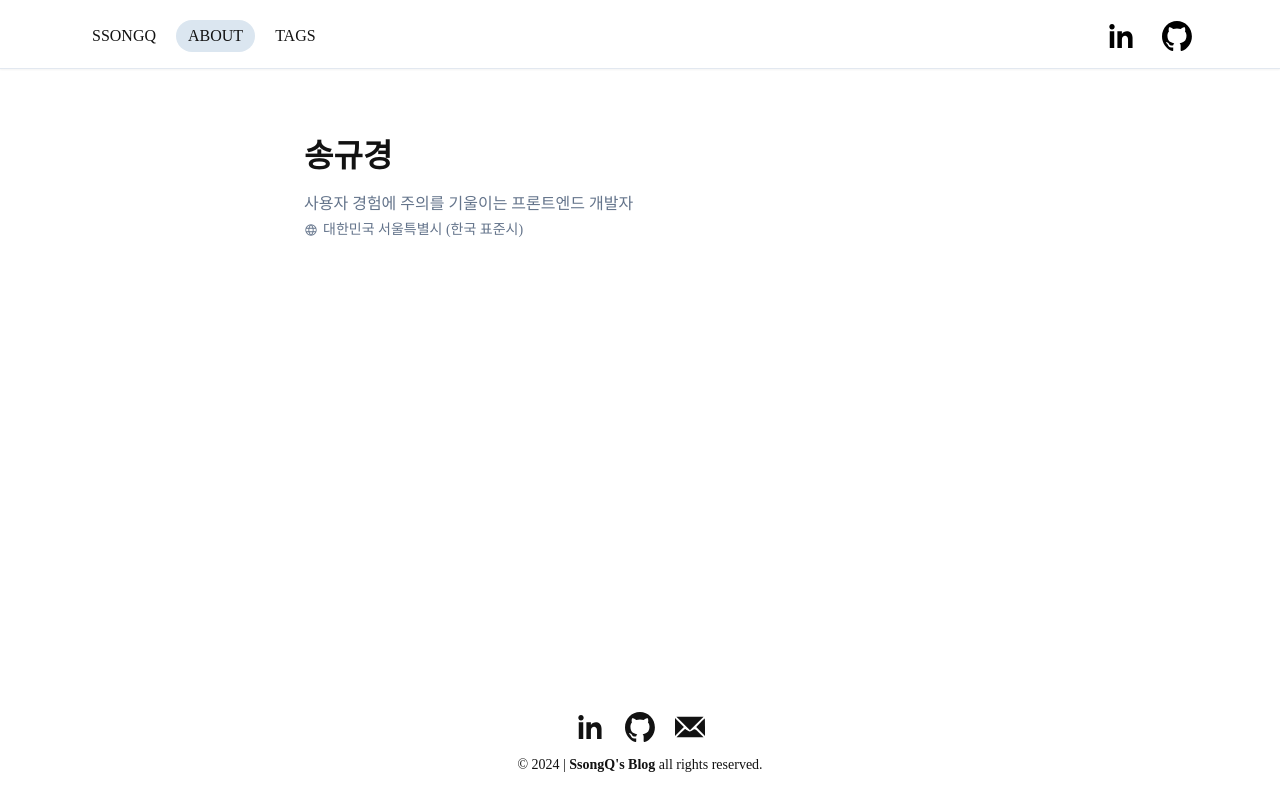
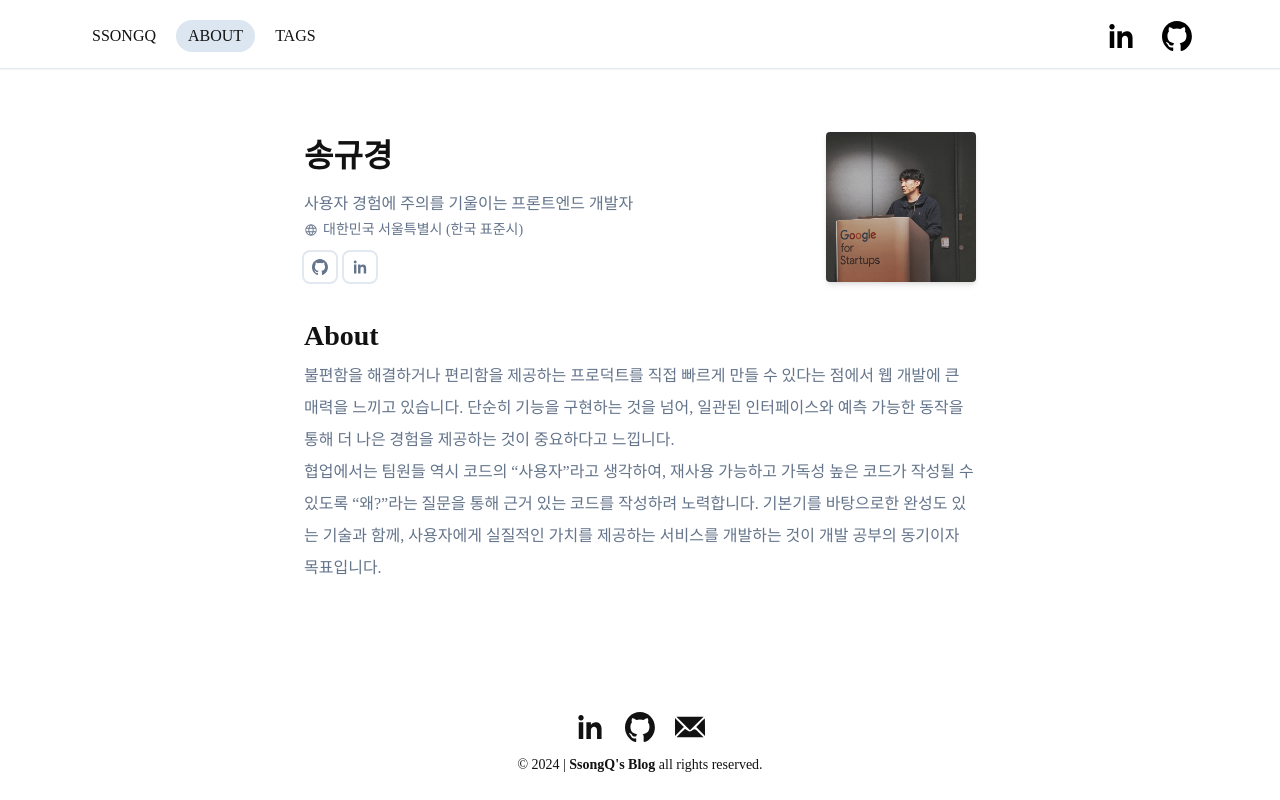
Before and after one commit to SsongQ-92/ssongq.blog, a Next.js app: page /about/ko in a window 1280 px wide. Built offline with nearby package versions, Linux system fonts and the light colour scheme; a web font is replaced by a local one.

Commit message:
✨ [Feat] About 페이지 인적사항 및 About 구현

```diff
--- a/next.config.mjs
+++ b/next.config.mjs
@@ -1,6 +1,9 @@
 /** @type {import('next').NextConfig} */
 const nextConfig = {
   transpilePackages: ['next-mdx-remote'],
+  images: {
+    domains: ['avatars.githubusercontent.com'],
+  },
 };
 
 export default nextConfig;
--- a/package.json
+++ b/package.json
@@ -16,6 +16,7 @@
     "@mdx-js/react": "^3.1.0",
     "@next/mdx": "^14.2.15",
     "@next/third-parties": "^14.2.15",
+    "@radix-ui/react-dialog": "^1.1.6",
     "@types/glob": "^8.1.0",
     "@types/mdx": "^2.0.13",
     "@vercel/analytics": "^1.3.1",
--- a/src/app/about/_components/AboutPage.tsx
+++ b/src/app/about/_components/AboutPage.tsx
@@ -1,8 +1,11 @@
 import { Metadata } from 'next';
+import Image from 'next/image';
 
 import IconGlobe from '@/components/icon/Globe';
+import Button from '@/components/ui/Button';
 import Section from '@/components/ui/Section';
 import { RESUME_DATA } from '@/data/resume-data';
+import { cn } from '@/lib/utils';
 
 export function generateMetadata(): Metadata {
   return {
@@ -32,8 +35,34 @@ export default function AboutPage() {
                 {RESUME_DATA.location}
               </a>
             </p>
+            <div className='flex justify-center gap-x-8 pt-3 text-14 text-muted-foreground sm:justify-start print:hidden'>
+              {RESUME_DATA.contact.social.map((social) => (
+                <Button key={social.name} className='size-30' intent='outline' size-='icon'>
+                  <a href={social.url} target='_blank' rel='noreferrer'>
+                    <social.icon className='size-16 fill-muted-foreground' />
+                  </a>
+                </Button>
+              ))}
+            </div>
+          </div>
+
+          <div className='flex-shrink-0 w-150 h-150 rounded-sm overflow-hidden shadow-md'>
+            <Image
+              src={RESUME_DATA.avatarUrl}
+              alt={RESUME_DATA.name}
+              width={150}
+              height={150}
+              quality={100}
+              priority
+            />
           </div>
         </div>
+        <Section>
+          <h2 className='text-28 font-bold'>About</h2>
+          <p className='text-pretty leading-8 text-muted-foreground print:text-[12px] sm:whitespace-pre-wrap whitespace-normal'>
+            {RESUME_DATA.summary}
+          </p>
+        </Section>
       </Section>
     </main>
   );
--- a/src/components/ui/Button.tsx
+++ b/src/components/ui/Button.tsx
@@ -11,7 +11,7 @@ const buttonVariants = cva(
         default: 'bg-primary text-primary-foreground hover:bg-primary/90',
         destructive: 'bg-destructive text-destructive-foreground hover:bg-destructive/90',
         outline:
-          'outline outline-input outline-4 bg-background hover:bg-accent hover:text-accent-foreground',
+          'outline outline-input outline-2 bg-background hover:bg-accent hover:text-accent-foreground',
         secondary: 'bg-secondary text-secondary-foreground hover:bg-secondary/80',
         ghost: 'hover:bg-accent hover:text-accent-foreground',
         link: 'text-primary underline-offset-4 hover:underline',
--- a/src/data/resume-data.ts
+++ b/src/data/resume-data.ts
@@ -9,8 +9,8 @@ export const RESUME_DATA = {
   locationLink: 'https://www.google.com/maps/place/seoul',
   about: '사용자 경험에 주의를 기울이는 프론트엔드 개발자',
   summary:
-    '불편함을 해결하거나 편리함을 제공하는 프로덕트를 직접 빠르게 만들 수 있다는 점에서 웹 개발에 큰 매력을 느끼고 있습니다.\n단순히 기능을 구현하는 것을 넘어, 일관된 인터페이스와 예측 가능한 동작을 통해 더 나은 경험을 제공하는 것이 중요하다고 느낍니다. \n협업에서는 팀원들 역시 코드의 “사용자”라고 생각하여, 재사용 가능하고 가독성 높은 코드가 작성될 수 있도록 “왜?”라는 질문을 통해 근거 있는 코드를 작성하려 노력합니다.\n기본기를 바탕으로한 완성도 있는 기술과 함께, 사용자에게 실질적인 가치를 제공하는 서비스를 개발하는 것이 개발 공부의 동기이자 목표입니다.',
-  avatarUrl: 'https://avatars.githubusercontent.com/u/176848469?v=4',
+    '불편함을 해결하거나 편리함을 제공하는 프로덕트를 직접 빠르게 만들 수 있다는 점에서 웹 개발에 큰 매력을 느끼고 있습니다. 단순히 기능을 구현하는 것을 넘어, 일관된 인터페이스와 예측 가능한 동작을 통해 더 나은 경험을 제공하는 것이 중요하다고 느낍니다. \n협업에서는 팀원들 역시 코드의 “사용자”라고 생각하여, 재사용 가능하고 가독성 높은 코드가 작성될 수 있도록 “왜?”라는 질문을 통해 근거 있는 코드를 작성하려 노력합니다. 기본기를 바탕으로한 완성도 있는 기술과 함께, 사용자에게 실질적인 가치를 제공하는 서비스를 개발하는 것이 개발 공부의 동기이자 목표입니다.',
+  avatarUrl: '/me.jpg',
   contact: {
     email: myEmail,
     social: [
```
Also changed, not shown: public/me.jpg (added), 1 other file (tests, documents, lock files or other folders).
